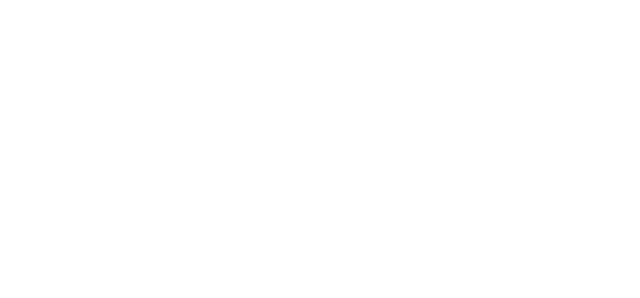
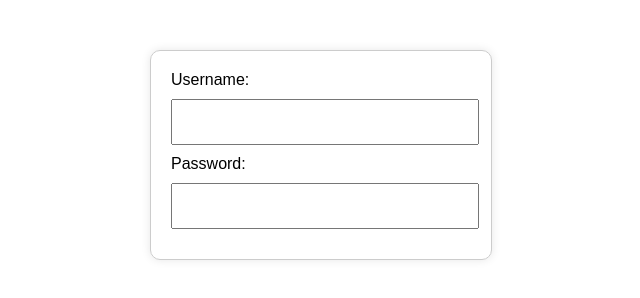
Before and after one commit to Krish033-source/new-repo, a plain HTML site: page index.html in a window 1280 px wide. Shown: the whole page, without its empty margins (319-959 px from the left). Drawn offline with Linux system fonts and the light colour scheme.

Commit message:
AI fix: index.html

```diff
--- a/index.html
+++ b/index.html
@@ -23,14 +23,16 @@
         input[type="text"], input[type="password"] {
             width: 100%;
             height: 40px;
-            margin-bottom: 20px;
-            padding: 10px;
-            border: 1px solid #ccc;
-            border-radius: 5px;
+            margin-bottom: 10px;
         }
     </style>
 </head>
 <body>
-    <!-- Add form and other elements here -->
+    <form>
+        <label>Username:</label>
+        <input type="text">
+        <label>Password:</label>
+        <input type="password">
+    </form>
 </body>
 </html>
```
